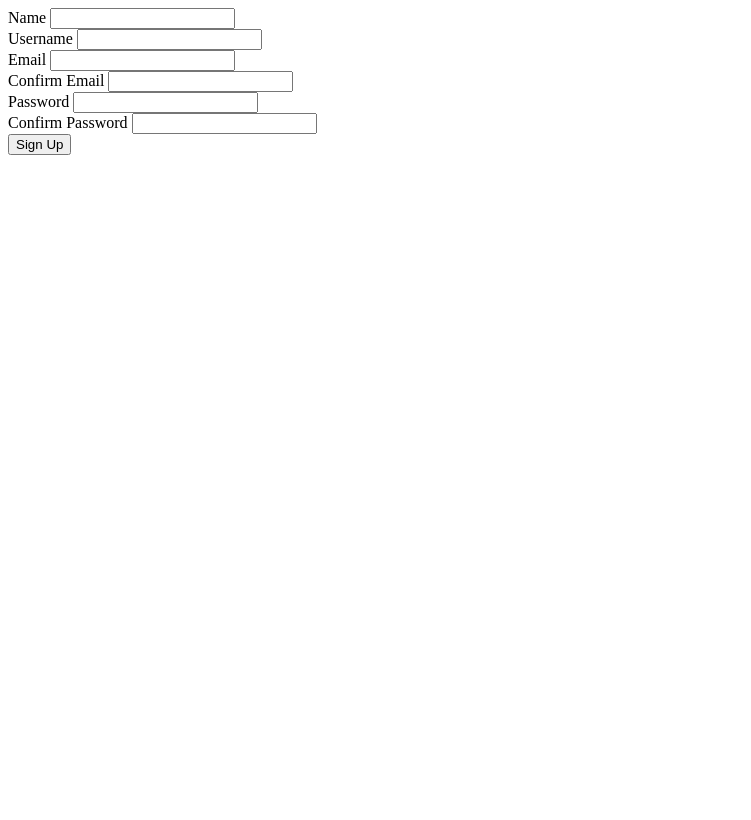
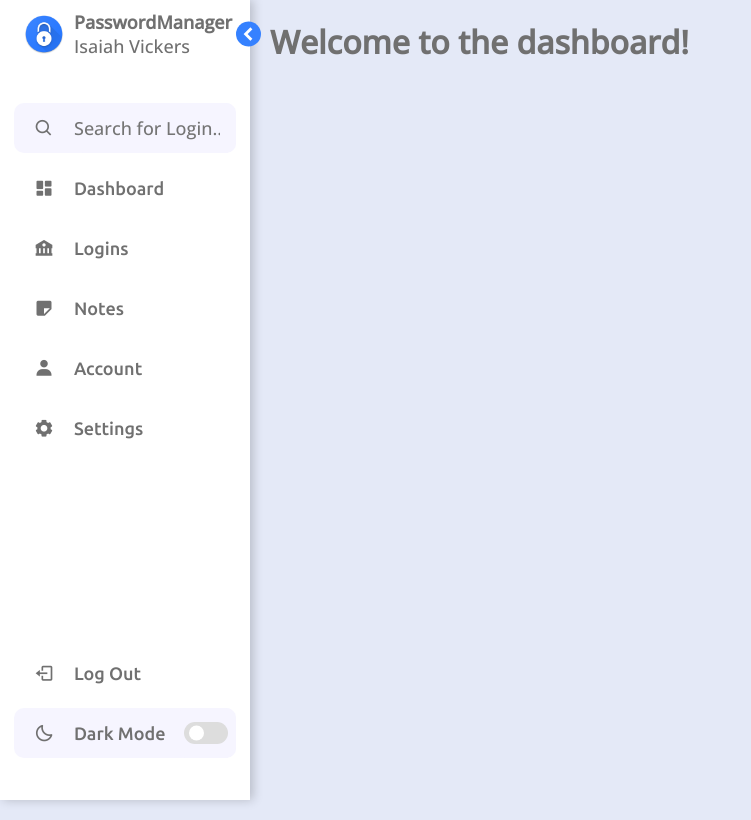
Before and after one commit to izzymadethat/password-manager, a Flask app: page / in a window 1280 px wide. Shown: the whole page, without its empty margins (0-751 px from the left). Before the commit the page ends 155 px from the top, so only its background shows below. Run offline with Flask 3, Linux system fonts and the light colour scheme.

Commit message:
Implemented Styling and Routing

```diff
--- a/website/__init__.py
+++ b/website/__init__.py
@@ -1,6 +1,7 @@
 import os
 from flask import Flask
 from flask_sqlalchemy import SQLAlchemy
+# from models import User, Login, Note, CreditCard
 
 DB_NAME = 'passman.db'
 
@@ -16,4 +17,3 @@ with app.app_context():
     db.create_all()
 
 from website import routes
-from models import User, Login, Note, CreditCard
--- a/website/models.py
+++ b/website/models.py
@@ -12,6 +12,7 @@ class User(db.Model):
     user_since = db.Column(db.DateTime, nullable=False, default=datetime.utcnow)
     logins = db.relationship('Login', backref='logins', lazy=True)
     notes = db.relationship('Note', backref='notes', lazy=True)
+    cards= db.relationship('CreditCard', backref='cards', lazy=True)
 
     def __repr__(self):
         return f"User('{self.name}', '{self.username}', '{self.email}' '{self.image_file}')"
@@ -41,3 +42,8 @@ class Note(db.Model):
 class CreditCard(db.Model):
     id = db.Column(db.Integer, primary_key=True)
     name = db.Column(db.String(100), nullable=False)
+    number = db.Column(db.Integer(16), nullable=False)
+    expires = db.Column(db.DateTime, nullable=False)
+    cvv = db.Column(db.Integer(4), nullable=False)
+    zip_code = db.Column(db.Integer(8), nullable=False)
+    primary = db.Column(db.Boolean)
--- a/website/routes.py
+++ b/website/routes.py
@@ -1,12 +1,12 @@
 from flask import render_template, url_for, flash, redirect
 from website import app
-from website.forms import RegistrationForm
 
 
 @app.route('/')
-@app.route('/home')
-def index():
-    form = RegistrationForm()
-    if form.validate_on_submit():
-        flash('Signed Up Successfully!', category='success')
-    return render_template('auth/register.html', title='Registration', form=form)
+@app.route('/dashboard')
+def dashboard():
+    return render_template('auth/dashboard.html')
+
+@app.route('/logins')
+def show_logins():
+    return render_template('logins.html')
--- a/website/static/index.js
+++ b/website/static/index.js
@@ -0,0 +1,36 @@
+const body = document.querySelector("body"),
+      sidebar = body.querySelector(".sidebar"),
+      toggle = body.querySelector(".toggle"),
+      searchBtn = body.querySelector(".search-box"),
+      modeSwitch = body.querySelector(".toggle-switch"),
+      modeText = body.querySelector(".mode-text"),
+      content = body.querySelector("#content"),
+      sidebarLinks = body.querySelectorAll(".nav-link a");
+
+    // Toggle switch
+    toggle.addEventListener("click", () => {
+        sidebar.classList.toggle("close");
+        if (sidebar.classList.contains("close")){
+            content.classList.remove("sidebar-extended");
+            content.classList.add("sidebar-closed");
+        }else {
+            content.classList.remove("sidebar-closed");
+            content.classList.add("sidebar-extended");
+        }
+    });
+
+    // Open bar again when searching
+    searchBtn.addEventListener("click", () => {
+        sidebar.classList.remove("close");
+    });
+
+    // Dark mode switch
+    modeSwitch.addEventListener("click", () => {
+        body.classList.toggle("dark");
+
+        if (body.classList.contains("dark")){
+            modeText.innerText = "Light Mode"
+        }else{
+            modeText.innerText = "Dark Mode"
+        }
+    });
--- /dev/null
+++ b/website/static/navigation.css
@@ -0,0 +1,255 @@
+@import url(style.css);
+
+body.dark .switch::before {
+    left: 24px;
+}
+
+body.dark .sidebar header .toggle {
+    transform: rotate(180deg);
+    color: var(--text-color);
+}
+
+body.dark .menu-bar .mode i.sun {
+    opacity: 1;
+    transition: var(--tran-03s);
+}
+
+body.dark .menu-bar .mode i.moon {
+    opacity: 0;
+}
+
+
+.sidebar.close header .toggle {
+    transform: translateY(-50%);
+
+}
+
+/* ===== Sidebar CSS ===== */
+.sidebar {
+    position: fixed;
+    top: 0;
+    left: 0;
+    height: 100%;
+    width: 250px;
+    padding: 10px 14px;
+    background: var(--sidebar-color);
+    box-shadow: 3px 0 10px rgba(0,0,0,.2);
+    transition: var(--tran-05s);
+}
+
+.sidebar.close {
+    width: 88px;
+}
+
+.sidebar .text {
+    font-family: var(--header-font);
+    font-size: var(--header-size);
+    font-weight: 500;
+    color: var(--text-color);
+    transition: var(--tran-04s);
+    white-space: nowrap;
+    opacity: 1;
+}
+
+.sidebar.close .text {
+    opacity: 0;
+}
+
+.sidebar .image {
+    min-width: 60px;
+    display: flex;
+    align-items: center;
+    justify-content: center;
+}
+
+.sidebar header {
+    position: relative;
+}
+
+.sidebar header .image-text {
+    display: flex;
+    align-items: center;
+}
+
+/* Push the content in the body to the side */
+
+header .image-text .header-text {
+    display: flex;
+    flex-direction: column;
+}
+
+.header-text .name {
+    font-weight: 600;
+}
+
+.header-text .profession {
+    margin-top: -2px;
+}
+
+    /* ===== Sidebar Display ===== */
+.sidebar header .toggle {
+    position: absolute;
+    top: 50%;
+    right: -25px;
+    transform: translateY(-50%) rotate(180deg);
+    height: 25px;
+    width: 25px;
+    background: var(--primary-color);
+    display: flex;
+    align-items: center;
+    justify-content: center;
+    border-radius: 50%;
+    color: var(--sidebar-color);
+    color: white;
+    font-size: 23px;
+    cursor: pointer;
+}
+
+    /*  ===== Sidebar Links ===== */
+
+.sidebar li {
+    height: 50px;
+    margin-top: 10px;
+    list-style: none;
+    display: flex;
+    align-items: center;
+}
+
+.sidebar li .icon {
+    display: flex;
+    align-items: center;
+    justify-content: center;
+    min-width: 60px;
+    font-size: 20px;
+}
+
+.sidebar li .icon,
+.sidebar li .text {
+    color: var(--text-color);
+    transition: var(--tran-02s);
+}
+
+.sidebar .image-text img {
+    width: 40px;
+    border-radius: 6px;
+}
+
+
+    /* ===== Menu Bar and Icons ===== */
+.sidebar .menu {
+    margin-top: 35px;
+}
+
+.sidebar .menu-bar {
+    height: calc(100% - 80px);
+    display: flex;
+    flex-direction: column;
+    justify-content: space-between;
+}
+
+.menu-bar .mode {
+    position: relative;
+    border-radius: var(--border-radius);
+    background: var(--primary-color-light);
+}
+
+.menu-bar .mode .moon-sun{
+    height: 50px;
+    width: 60px;
+    display: flex;
+    align-items: center;
+}
+
+.menu-bar .mode i {
+    position: absolute;
+}
+
+.menu-bar .mode i.sun {
+    opacity: 0;
+}
+
+.menu-bar .mode .toggle-switch {
+    position: absolute;
+    right: 0;
+    display: flex;
+    align-items: center;
+    justify-content: center;
+    height: 100%;
+    min-width: 60px;
+    cursor: pointer;
+    background: var(--primary-color-light);
+    border-radius: var(--border-radius);
+}
+
+.toggle-switch .switch {
+    position: relative;
+    height: 22px;
+    width: 44px;
+    border-radius: 25px;
+    background: var(--toggle-color);
+}
+
+.switch::before {
+    content: '';
+    position: absolute;
+    height: 15px;
+    width: 15px;
+    background: var(--sidebar-color);
+    border-radius: 50%;
+    top: 50%;
+    left: 5px;
+    transform: translateY(-50%);
+    transition: var(--tran-03s);
+
+}
+
+
+    /* ===== Links ===== */
+.sidebar li a {
+    height: 100%;
+    width: 100%;
+    display: flex;
+    align-items: center;
+    text-decoration: none;
+    transition: var(--tran-02s);
+    border-radius: var(--border-radius);
+}
+
+.sidebar li a:hover {
+    background: var(--primary-color);
+    border-radius: var(--border-radius);
+}
+
+.sidebar li a:hover .icon,
+.sidebar li a:hover .text {
+    color: var(--sidebar-color);
+}
+
+body.dark .sidebar li a:hover .icon,
+body.dark .sidebar li a:hover .text {
+    color: var(--text-color);
+}
+
+
+    /* ===== Search ===== */
+.sidebar .search-box {
+    background: var(--primary-color-light);
+    border-radius: var(--border-radius);
+    transition: var(--tran-05s);
+}
+
+.search-box input {
+    height: 100%;
+    width: 100%;
+    outline: none;
+    border: none;
+    border-radius: var(--border-radius);
+    font-size: var(--header-size);
+    font-weight: 500;
+    background: var(--primary-color-light);
+    transition: var(--tran-05s);
+}
+
+.search-box .icon {
+    cursor: pointer;
+}
--- a/website/static/style.css
+++ b/website/static/style.css
@@ -0,0 +1,76 @@
+@import url('https://fonts.googleapis.com/css2?family=Open+Sans:wght@400;500&family=Ubuntu:wght@500;600;700&display=swap');
+
+* {
+    padding: 0;
+    margin: 0;
+    box-sizing: border-box;
+    font-family: var(--text-font);
+}
+
+:root {
+    /* ===== Colors ===== */
+
+    --body-color: #E4E9F7;
+    --sidebar-color: #FFF;
+    --primary-color:#3581FF;
+    --primary-color-light:#F6F5FF;
+    --toggle-color: #DDD;
+    --text-color: #707070;
+    --table-color: #000000;
+
+    /* ===== Transitions ===== */
+    --tran-02s: all 0.2s ease;
+    --tran-03s: all 0.3s ease;
+    --tran-04s: all 0.4s ease;
+    --tran-05s: all 0.5s ease;
+
+    /* ===== Positions & Styles ===== */
+    --margin-top1: 2px;
+    --border-radius: 10px;
+
+    /* ===== Header Font ===== */
+    --header-font: 'Ubuntu', sans-serif;
+    --header-weight: 700;
+    --header-size: 18px;
+
+    /* ===== Text Font ===== */
+    --text-font: 'Open Sans', sans-serif;
+    --text-weight: 400;
+    --text-size: 14px;
+
+}
+
+body {
+    height: 100vh;
+    background: var(--body-color);
+    transition: var(--tran-04s);
+}
+
+body.dark {
+    --body-color: #18191A;
+    --sidebar-color: #242526;
+    --primary-color-light: #3A3B3C;
+    --toggle-color: #FFF;
+    --text-color: #CCC;
+    --table-color: var(--text-color);
+}
+
+/* Push the content in the body to the side when sidebar extended */
+
+#content h1 {
+    color: var(--text-color);
+}
+
+#content{
+    margin-top: 20px;
+    margin-left: 270px;
+    margin-right: 20px;
+    transition: var(--tran-04s);
+}
+
+#content.sidebar-closed{
+    margin-top: 20px;
+    margin-left: 108px;
+    margin-right: 20px;
+    transition: var(--tran-04s);
+}
--- /dev/null
+++ b/website/static/table.css
@@ -0,0 +1,21 @@
+@import url(style.css);
+
+.table {
+    width: 100%;
+    border-spacing: 0;
+    background-color: var(--primary-color-light);
+    color: var(--table-color);
+}
+
+.table__header {
+    text-align: left;
+}
+
+.table__row:nth-child(even) {
+    background-color: var(--primary-color);
+}
+
+.table__cell {
+    width: 100vh;
+    padding: 8px;
+}
--- /dev/null
+++ b/website/templates/auth/dashboard.html
@@ -0,0 +1,4 @@
+{% extends 'base.html' %}
+{% block content %}
+<h1>Welcome to the dashboard!</h1>
+{% endblock %}
--- a/website/templates/auth/register.html
+++ b/website/templates/auth/register.html
@@ -1,10 +1,4 @@
-<!DOCTYPE html>
-<html lang="en">
-<head>
-    <meta charset="UTF-8">
-    <meta name="viewport" content="width=device-width, initial-scale=1.0">
-    <title>{{ title }}</title>
-</head>
+{% extends 'base.html'%}
 <body>
     <form method="POST" action="">
         {{ form.hidden_tag() }}  {# Include the CSRF token #}
--- a/website/templates/base.html
+++ b/website/templates/base.html
@@ -0,0 +1,97 @@
+<!DOCTYPE html>
+<html lang="en">
+<head>
+    <meta charset="UTF-8">
+    <meta name="viewport" content="width=device-width, initial-scale=1.0">
+    <link rel="stylesheet" href="static/style.css">
+    <link rel="stylesheet" href="static/navigation.css">
+    <link rel="stylesheet" href="static/table.css">
+    <link href='https://unpkg.com/boxicons@2.1.4/css/boxicons.min.css' rel='stylesheet'>
+    {% if title %}
+        <title>{{ title }}-PasswordManager</title>
+    {% else %}
+        <title>PasswordManager</title>
+    {% endif %}
+</head>
+<body>
+    <nav class="sidebar">
+        <header>
+            <div class="image-text">
+                <span class="image">
+                    <img src="{{url_for('static', filename='assets/images/logo.png')}}" alt="logo">
+                </span>
+                <div class="text header-text">
+                    <span class="name">PasswordManager</span>
+                    <span class="username">Isaiah Vickers</span>
+                </div>
+            </div>
+            <i class='bx bxs-chevron-right toggle'></i>
+        </header>
+        <div class="menu-bar">
+            <div class="menu">
+                <li class="search-box">
+                    <i class='bx bx-search icon'></i>
+                    <input type="search" placeholder="Search for Login..."/>
+                </li>
+                <ul class="menu-links">
+                    <li class="nav-link">
+                        <a href="{{url_for('dashboard')}}">
+                            <i class='bx bxs-dashboard icon'></i>
+                            <span class="text nav-text">Dashboard</span>
+                        </a>
+                    </li>
+                    <li class="nav-link">
+                        <a href="{{url_for('show_logins')}}">
+                            <i class='bx bxs-bank icon'></i>
+                            <span class="text nav-text">Logins</span>
+                        </a>
+                    </li>
+                    <li class="nav-link">
+                        <a href="">
+                            <i class='bx bxs-note icon'></i>
+                            <span class="text nav-text">Notes</span>
+                        </a>
+                    </li>
+                    <li class="nav-link">
+                        <a href="">
+                            <i class='bx bxs-user icon'></i>
+                            <span class="text nav-text">Account</span>
+                        </a>
+                    </li>
+                    <li class="nav-link">
+                        <a href="">
+                            <i class='bx bxs-cog icon'></i>
+                            <span class="text nav-text">Settings</span>
+                        </a>
+                    </li>
+                </ul>
+            </div>
+            <div class="bottom-content">
+
+                <li class="">
+                    <a href="#">
+                        <i class='bx bx-log-out icon'></i>
+                        <span class="text nav-text">Log Out</span>
+                    </a>
+                </li>
+                <li class="mode">
+                    <div class="moon-sun">
+                        <i class='bx bx-moon icon moon'></i>
+                        <i class='bx bx-sun icon sun'></i>
+                    </div>
+                    <span class="mode-text text">Dark Mode</span>
+
+                    <div class="toggle-switch">
+                        <span class="switch"></span>
+                    </div>
+                </li>
+            </div>
+        </div>
+    </nav>
+
+    <div id="content" class="sidebar-extended">
+        {% block content %}{%endblock%}
+    </div>
+    <script src="static/index.js"></script>
+</body>
+</html>
--- a/website/templates/index.html
+++ b/website/templates/index.html
@@ -0,0 +1 @@
+{% extends 'base.html' %}
```
Also changed, not shown: website/templates/logins.html (added, +42 -0 lines), website/static/assets/images/logo.png (added), website/static/assets/images/sample.PNG (added), website/templates/auth/login.html (deleted), website/templates/auth/user_login.html (added).
